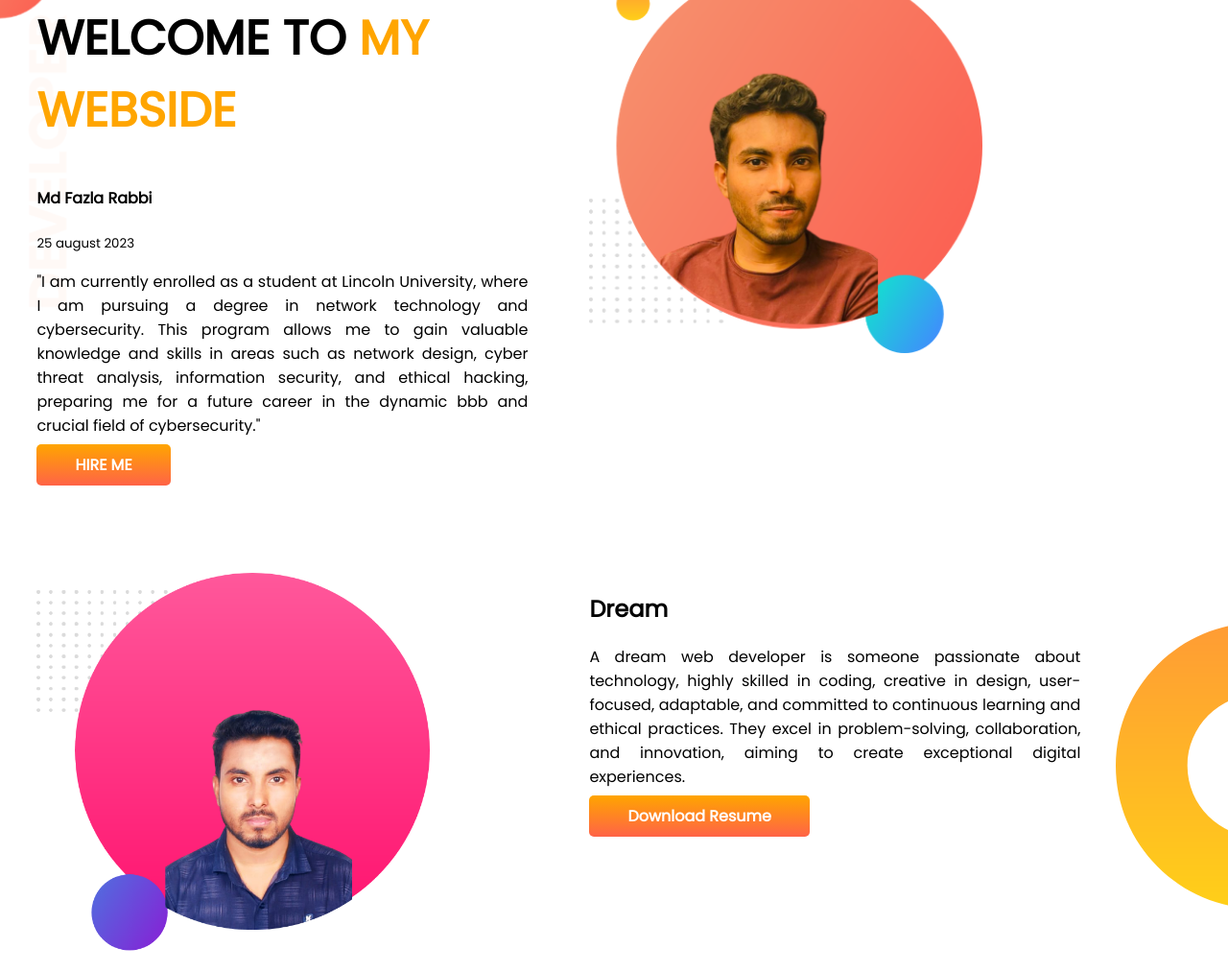
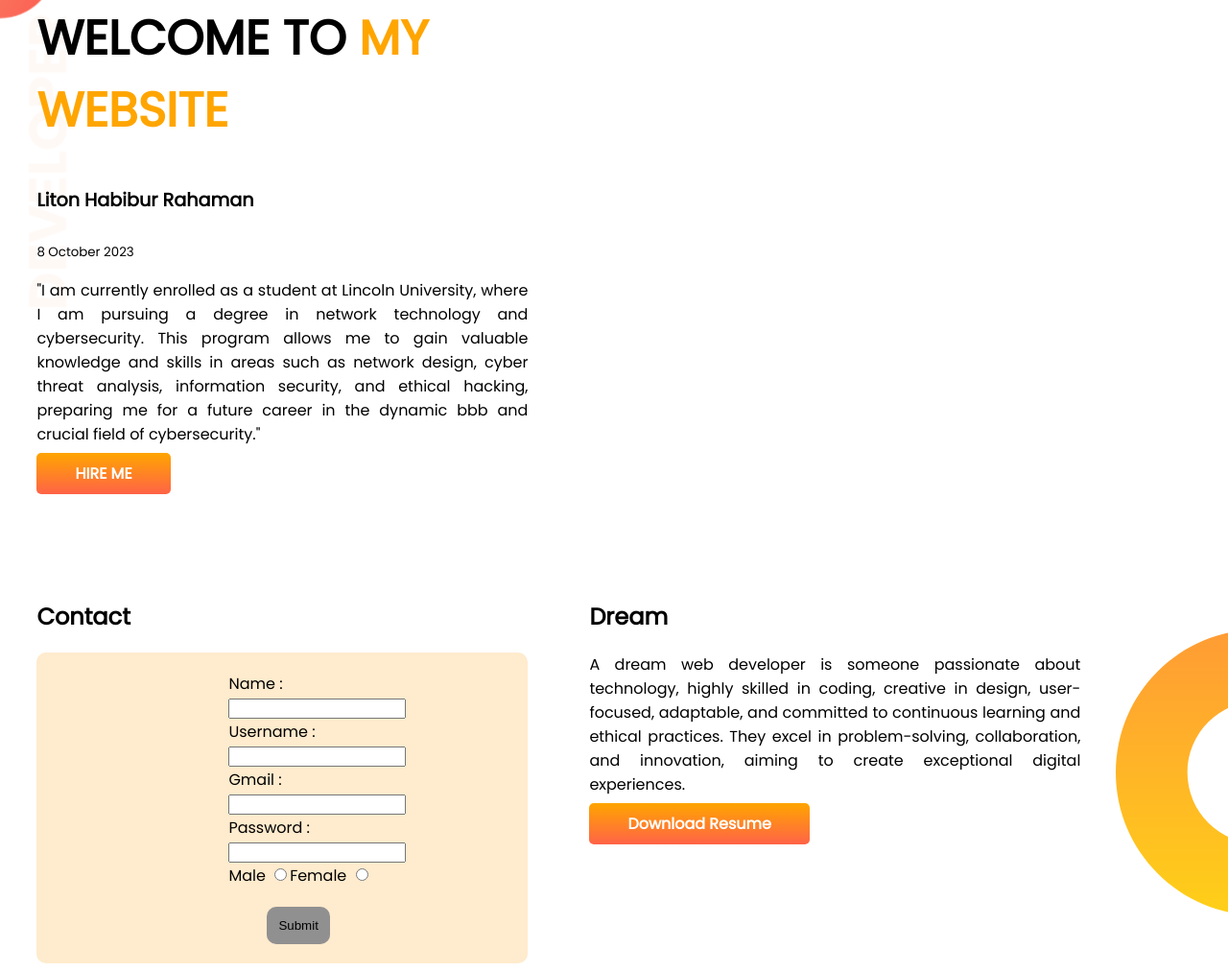
Before and after one commit to Rabbi0121/newwebsite, a plain HTML site: page index.html in a window 1280 px wide. Shown: the part 39-1052 px from the top of the page at 96% size. Drawn offline with Linux system fonts and the light colour scheme.

Commit message:
re-input in the website

```diff
--- a/index.html
+++ b/index.html
@@ -5,8 +5,8 @@
     <meta charset="UTF-8">
     <meta name="viewport" content="width=device-width, initial-scale=1.0">
 
-    <title>MdFazlaRabbi</title>
-    <link rel="shortcut icon" href="image/icon.png" type="image/x-icon">
+    <title>Liton Habibur Rahaman</title>
+    <!-- <link rel="shortcut icon" href="image/icon.png" type="image/x-icon"> -->
     <link href="https://fonts.googleapis.com/css?family=Poppins&display=swap" rel="stylesheet">
     <link rel="stylesheet" href="mywebsite.css">
 </head>
@@ -18,10 +18,10 @@
     <section class="top-banner">
         <div class="half-width box">
             <h1 id="font-size"> WELCOME TO
-                <span id="orange">MY WEBSIDE</span>
+                <span id="orange">MY WEBSITE</span>
             </h1>
-            <h4>Md Fazla Rabbi</h4>
-            <small>25 august 2023</small>
+            <h4>Liton Habibur Rahaman</h4>
+            <small>8 October 2023</small>
 
             <p id="fontedit">"I am currently enrolled as a student at Lincoln University, where I am pursuing a degree
                 in network technology and cybersecurity. This program allows me to gain valuable knowledge and skills in
@@ -33,18 +33,55 @@
         </div>
 
 
-        <div class="half-width">
+        <!-- <div class="half-width">
             <img src="image/Rabbi.png" alt="Rabbi">
 
-        </div>
+        </div> -->
     </section>
 
 
     <section class="dream-flexcon">
 
 
+        <!-- <div class="half-width">
+            <img src="image/Rabbi1.png" alt="">
+        </div> -->
         <div class="half-width">
-            <img src="image/Rabbi1.png" alt="">
+            <h2>Contact</h2>
+            <form class="form">
+                <label for="">Name :</label>
+                <div>
+                    <input type="text">
+                </div>
+                <label for="">Username :</label>
+                <div>
+                    <input type="text">
+                </div>
+                <label for="">Gmail :</label>
+                <div>
+                    <input type="email">
+                </div>
+                <label for="">Password :</label>
+                <div>
+                    <input type="password">
+                </div>
+                <div class="radio">
+
+                    <div>
+
+                        <label for="">Male</label>
+                        <input type="radio">
+                    </div>
+                    <div>
+
+                        <label for="">Female</label>
+                        <input type="radio">
+                    </div>
+                </div>
+
+                <Button class="SubmitBTN">Submit</Button>
+
+            </form>
         </div>
 
         <div class="half-width">
--- a/mywebsite.css
+++ b/mywebsite.css
@@ -91,6 +91,10 @@ section {
 footer p {
     text-align: center;
 }
+h4{
+    font-size: larger;
+    font-weight: bold;
+}
 
 #al {
     text-align: center;
@@ -122,3 +126,20 @@ footer p {
     background-repeat: no-repeat;
     background-position: left;
 }
+.form{
+    background-color: blanchedalmond;
+    padding: 20px;
+    padding-left: 200px;
+    border-radius: 10px;
+}
+.SubmitBTN{
+    margin-top: 20px;
+    padding: 12px;
+    margin-left: 40px;
+    border: 0px;
+    border-radius: 10px;
+    background-color: rgb(145, 144, 145);
+}
+.radio{
+    display: flex;
+}
```
Also changed, not shown: image/section2.png (deleted).
